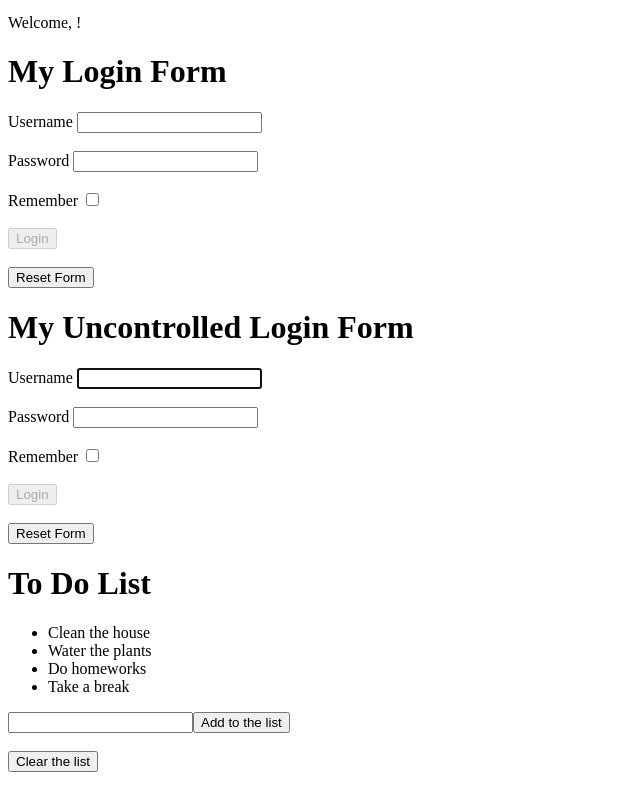
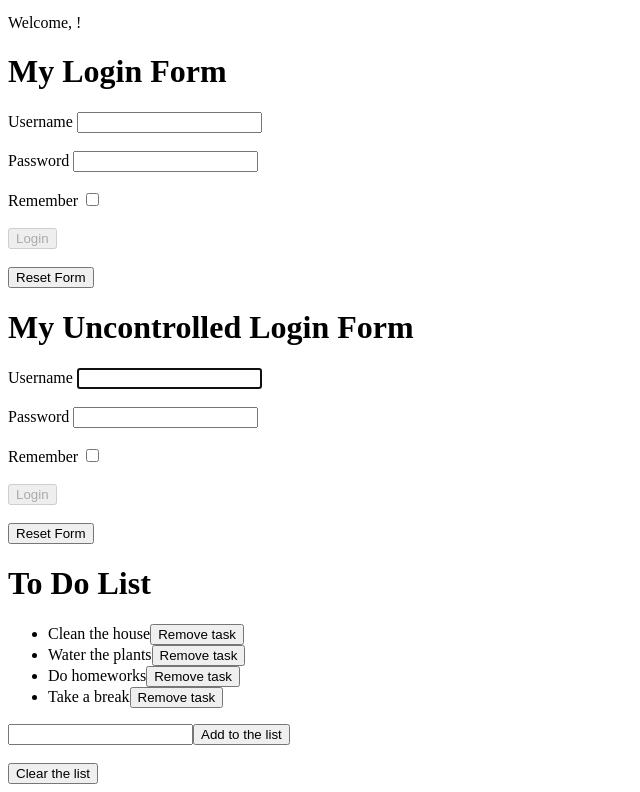
Before and after one commit to msimile/jsx-exercises, a React (Create React App) app in the folder react-exercises/: page / in a window 1280 px wide. Shown: the part 563-1355 px from the top of the page, without its empty margins (0-640 px from the left). Built offline with nearby package versions, Linux system fonts and the light colour scheme.

Commit message:
feat: lists-06 complete

```diff
--- a/react-exercises/src/TodoList.js
+++ b/react-exercises/src/TodoList.js
@@ -32,13 +32,25 @@ export class TodoList extends React.Component {
     });
   };
 
+  handleRemoveButton = (event) => {
+    const tasks = [...this.state.todos];
+    const key = event.target.key;
+    tasks.splice(key, 1);
+    this.setState({
+      todos: tasks,
+    });
+  };
+
   render() {
     return (
       <div>
         <h1>To Do List</h1>
         <ul>
           {this.state.todos.map((todo, index) => (
-            <li key={index}>{todo}</li>
+            <li key={index}>
+              {todo}
+              <button onClick={this.handleRemoveButton}>Remove task</button>
+            </li>
           ))}
         </ul>
         <input
```
